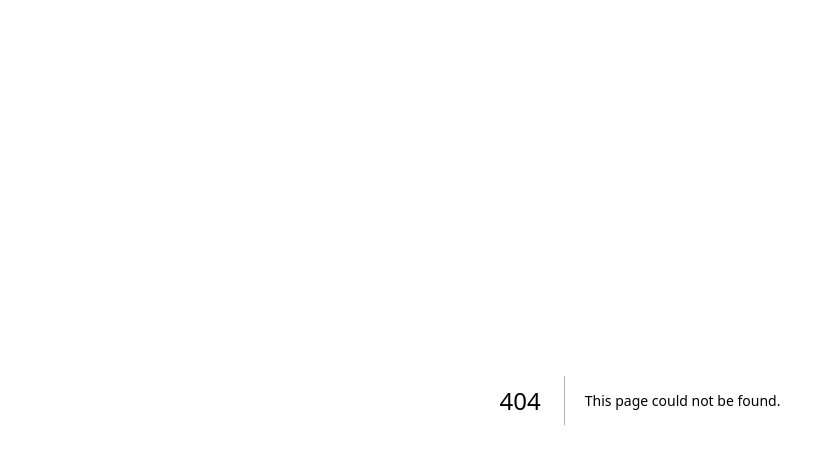
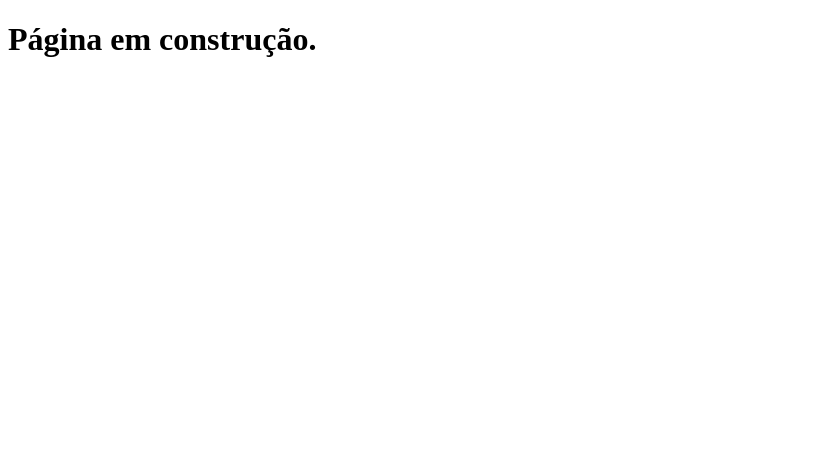
Before and after one commit to hudsontb/clone-tabnews, a Next.js app: page /em_construcao in a window 1280 px wide. Before the commit this address had no page. Shown: the top 464 px of the page, without its empty margins (0-835 px from the left). Built offline with nearby package versions, Linux system fonts and the light colour scheme.

Commit message:
adiciona página `em_construcao`

```diff
--- /dev/null
+++ b/pages/em_construcao.js
@@ -0,0 +1,5 @@
+function Home() {
+  return <h1>Página em construção.</h1>;
+}
+
+export default Home;
```
